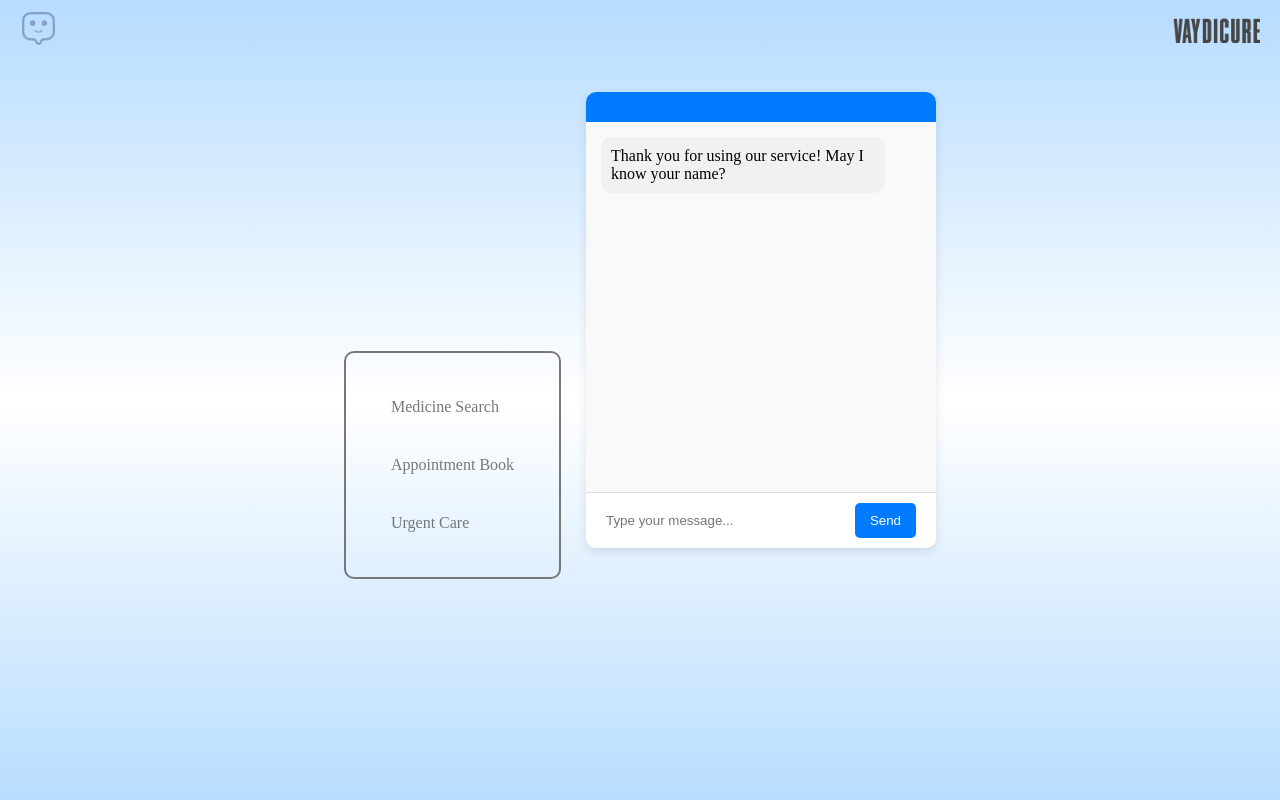
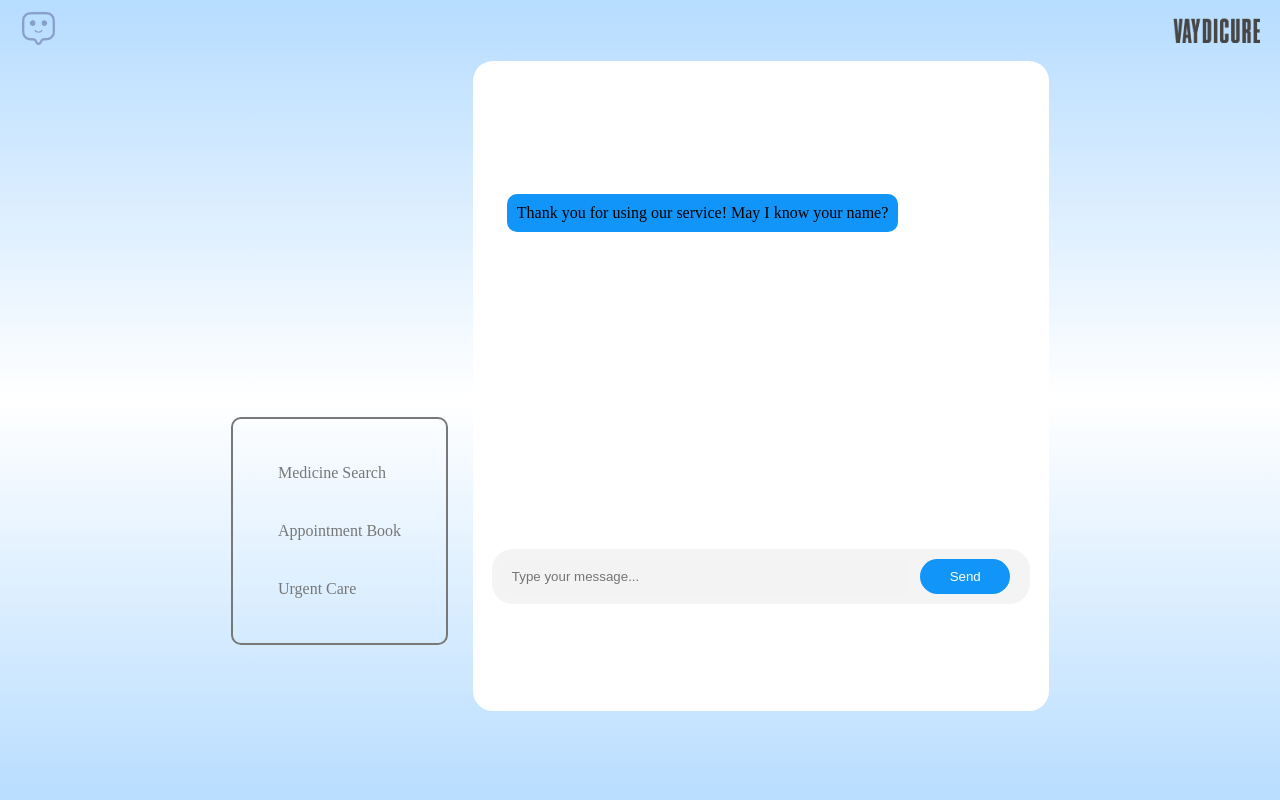
Before and after one commit to Ronin-04/Vaydicure_v2.0, a Django app: page /appointment/ in a window 1280 px wide. Run offline with Django 5.2, Linux system fonts and the light colour scheme.

Commit message:
appointment chatbot ui fixed

```diff
--- a/vaydicure_app/templates/Appointment.html
+++ b/vaydicure_app/templates/Appointment.html
@@ -10,44 +10,33 @@
   </head>
   <body>
     <style>
-      /* General Styling */
-      {% comment %} body {
-        font-family: Arial, sans-serif;
-
-        background: #66a3ff; /* Light blue gradient */
-        display: flex;
-        justify-content: center;
-        align-items: center;
-        height: 100vh;
-        margin: 0;
-      } {% endcomment %}
-
       /* Chatbot Container */
-      .chatbot-container {
+      {% comment %} .chatbot-container {
         width: 350px;
         background: white;
         border-radius: 10px;
         box-shadow: 0px 4px 10px rgba(0, 0, 0, 0.1);
         overflow: hidden;
-      }
+      } {% endcomment %}
 
       /* Chat Header */
-      .chat-header {
+      {% comment %} .chat-header {
         background: #007bff;
         color: white;
         padding: 15px;
         text-align: center;
         font-weight: bold;
-      }
+      } {% endcomment %}
 
       /* Chat Messages */
       .chat-messages {
+        width: 90%;
         height: 350px;
         overflow-y: auto;
         padding: 10px;
         display: flex;
         flex-direction: column;
-        background: #f9f9f9;
+        {% comment %} background: #f9f9f9; {% endcomment %}
       }
 
       /* Chat Bubbles */
@@ -62,7 +51,7 @@
 
       .bot-message {
         align-self: flex-start;
-        background: #f1f1f1;
+        background: #1195F8;
         color: black;
       }
 
@@ -76,10 +65,12 @@
 
       /* Chat Input */
       .chat-input {
+        width: 90%;
         display: flex;
-        border-top: 1px solid #ddd;
+        {% comment %} border-top: 1px solid #ddd; {% endcomment %}
+        border-radius: 20.77px;
+        background: rgba(228, 228, 228, 0.42);
         padding: 10px;
-        background: white;
       }
 
       .chat-input input {
@@ -88,16 +79,18 @@
         border: none;
         border-radius: 5px;
         outline: none;
+        background: rgba(228, 228, 228, 0.1);
       }
 
       .chat-input button {
         margin-left: 10px;
         padding: 10px 15px;
-        background: #007bff;
         color: white;
         border: none;
-        border-radius: 5px;
         cursor: pointer;
+        border-radius: 100px;
+        background: #1195F8;
+        width: 90px;
       }
 
       .chat-input button:hover {
@@ -233,7 +226,7 @@
         height: 25px;
       }
 
-      .main_container {
+      .chatbot-container {
         display: flex;
         justify-content: center;
         align-items: center;
@@ -376,12 +369,6 @@
           response = `You can book your appointment here: <a href='#'>Click here to book</a>`;
         } else if (message.toLowerCase().includes("reschedule")) {
           response = `To reschedule your appointment, please use this link: <a href='#'>Click here to reschedule</a>`;
-        } else if (message.toLowerCase().includes("medicine")) {
-          response = `Use the <strong>Medicine Search</strong> feature in the menu.`;
-        } else if (message.toLowerCase().includes("translate")) {
-          response = `Use the <strong>Translation</strong> feature in the menu to translate text.`;
-        } else if (message.toLowerCase().includes("prescription")) {
-          response = `Upload your prescription using the menu to get recommendations.`;
         } else {
           response = `I can help with booking appointments, searching medicines, translations, and prescription recommendations. Let me know what you need!`;
         }
```
